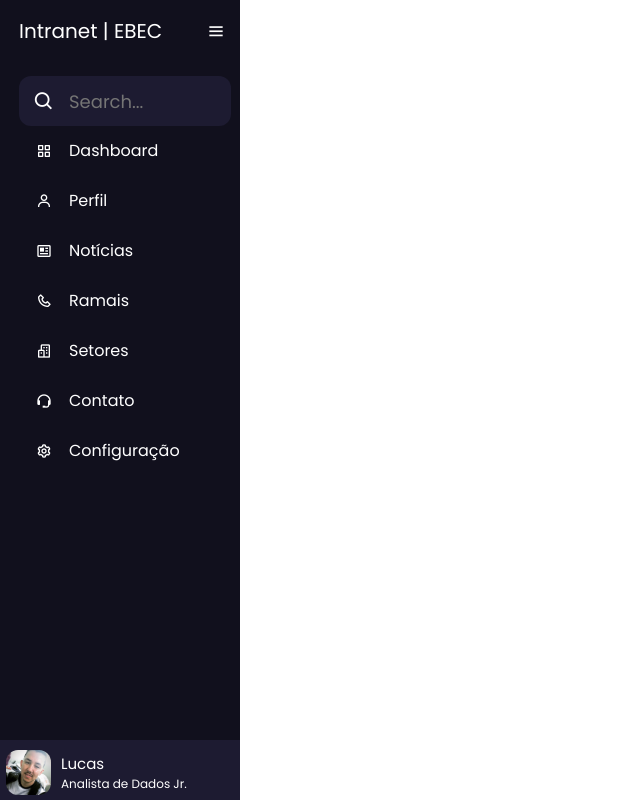
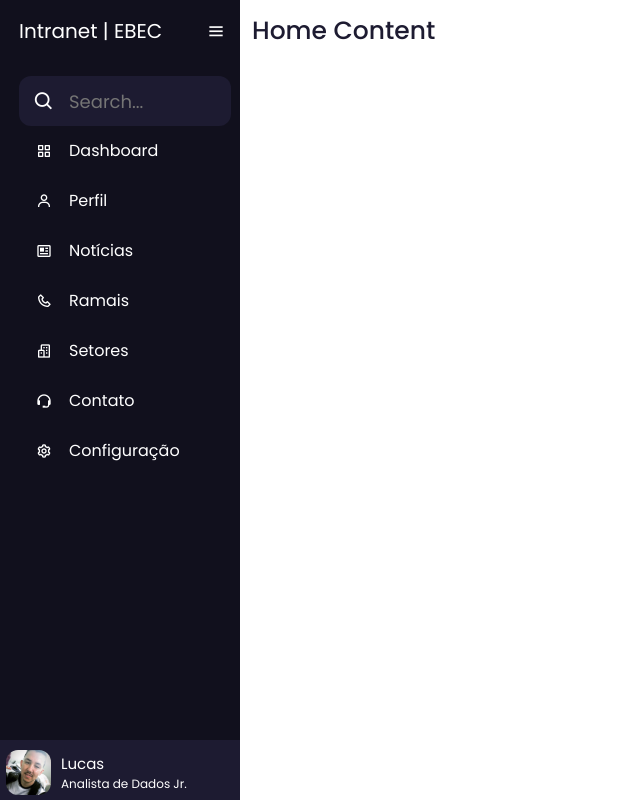
Before and after one commit to lucasllimati/projetos-diversos, a plain HTML site: page index.html in a window 1280 px wide. Shown: the whole page, without its empty margins (0-640 px from the left). Drawn offline with nearby package versions, Linux system fonts and the light colour scheme.

Commit message:
Update index.css

```diff
--- a/style/index.css
+++ b/style/index.css
@@ -162,3 +162,17 @@ body {
     font-size: 20px;
     border-radius: 12px;
 }
+.home_content {
+    position: absolute;
+    height: 100%;
+    width: calc(100% - 240px);
+    left: 240px;
+}
+
+.home_content .text {
+    font-size: 25px;
+    font-weight: 500;
+    color: #1D1B31;
+    margin: 12px;
+
+}
```
